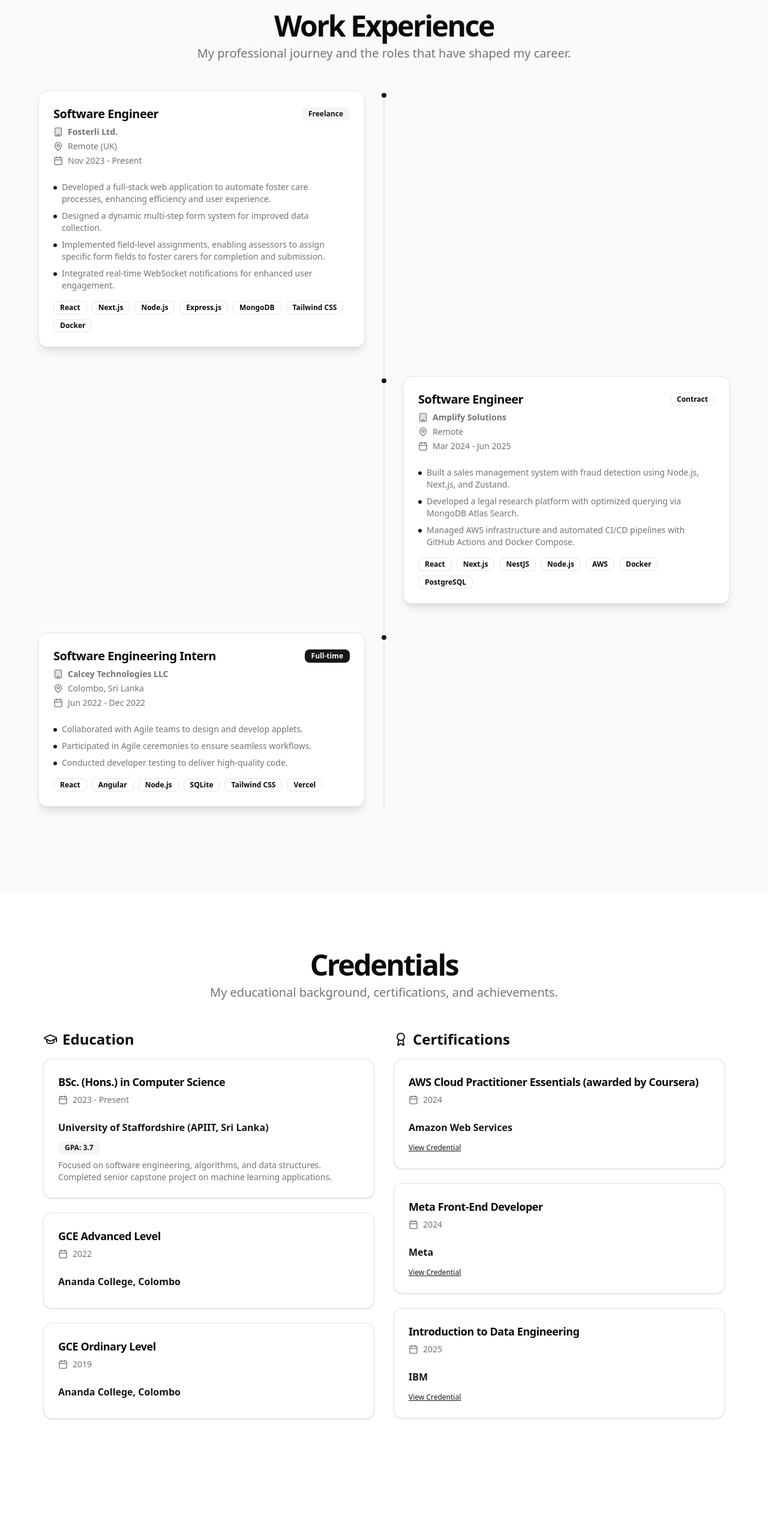
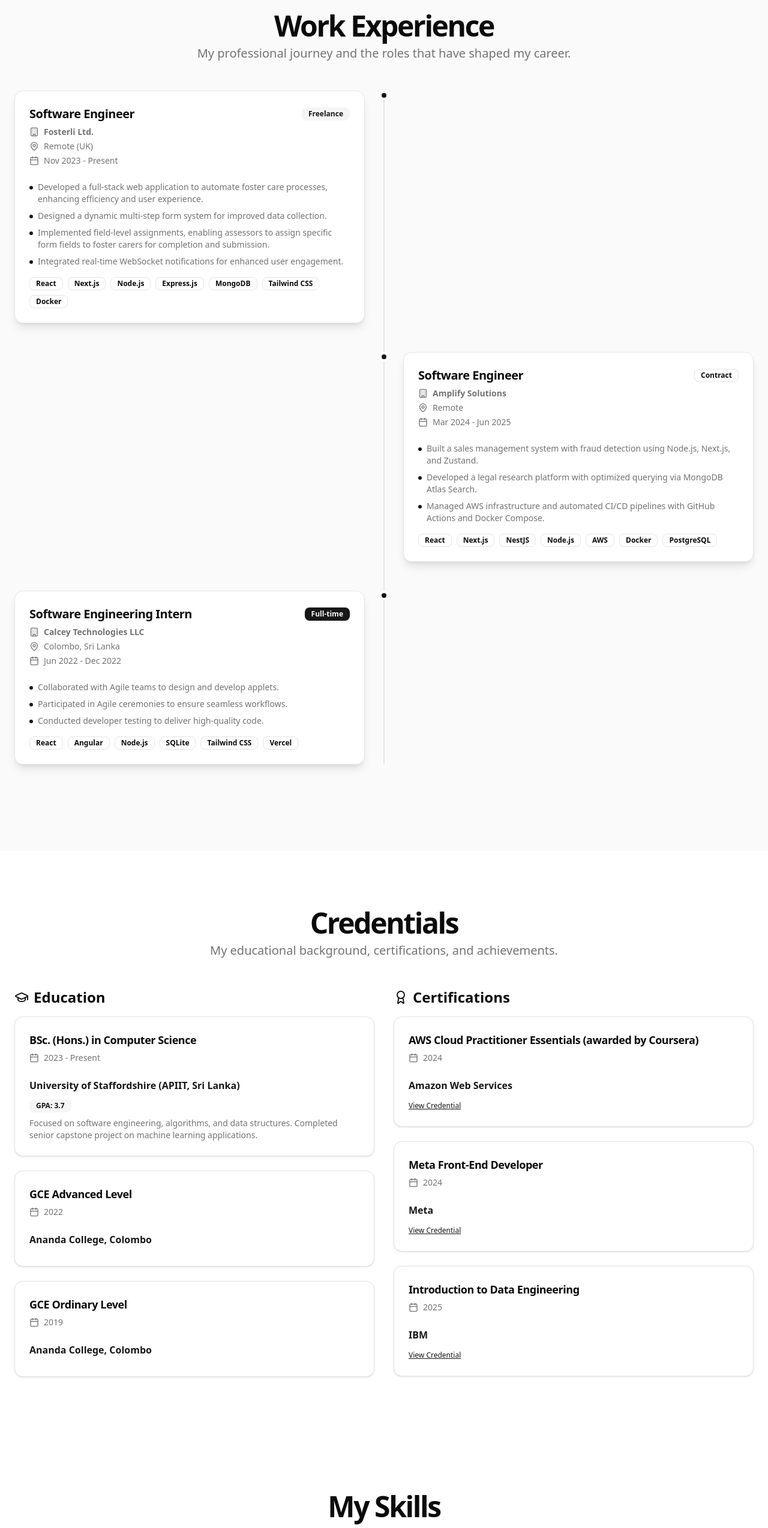
Before and after one commit to tehaandev/dev-portfolio, a Next.js app: page / in a window 1280 px wide. Shown: the part 1835-4383 px from the top of the page at 60% size. Built offline with nearby package versions, Linux system fonts and the light colour scheme.

Commit message:
fix: simplify layout classes in credentials and experience sections

```diff
--- a/components/credentials-section.tsx
+++ b/components/credentials-section.tsx
@@ -92,7 +92,7 @@ export function CredentialsSection() {
           </div>
         </div>
 
-        <div className="grid gap-8 lg:grid-cols-2 lg:px-12">
+        <div className="grid gap-8 lg:grid-cols-2">
           {/* Education */}
           <div className="space-y-6">
             <div className="flex items-center gap-2 mb-4">
--- a/components/experience-section.tsx
+++ b/components/experience-section.tsx
@@ -92,7 +92,7 @@ export function ExperienceSection() {
           </div>
         </div>
 
-        <div className="max-w-6xl mx-auto">
+        <div className="mx-auto">
           <div className="relative">
             {/* Timeline line */}
             <div className="absolute left-4 md:left-1/2 md:transform md:-translate-x-px top-0 bottom-0 w-0.5 bg-border"></div>
```
